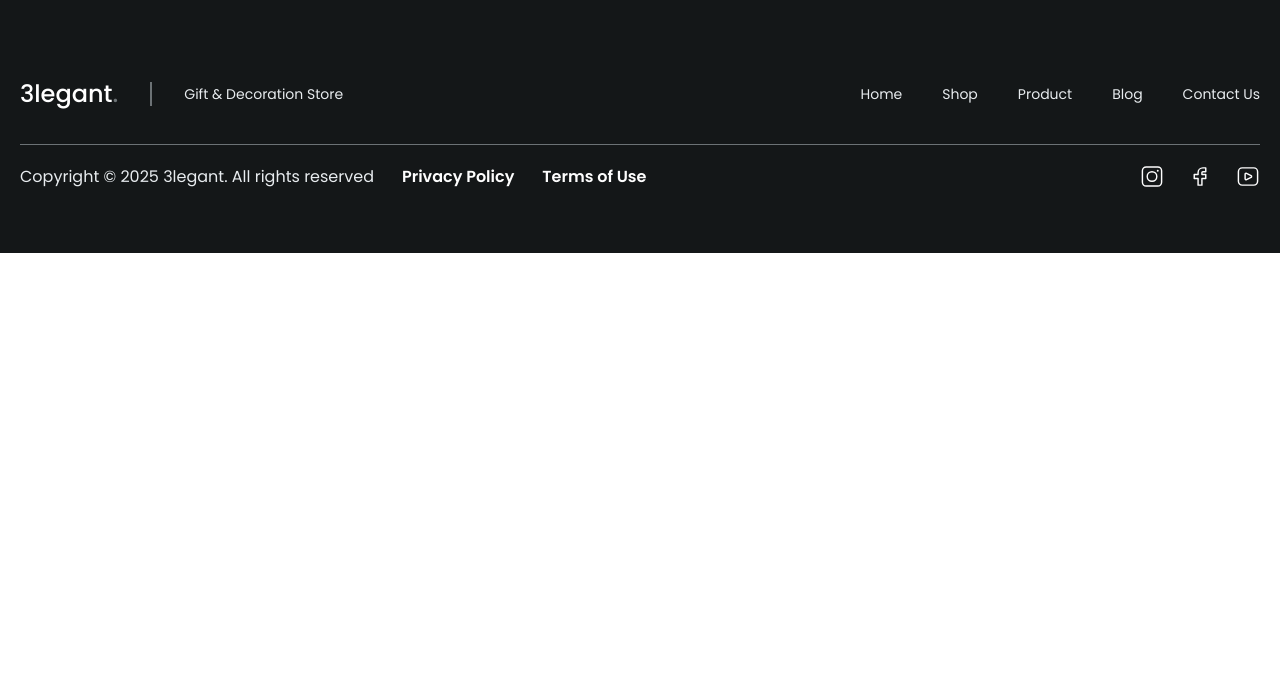
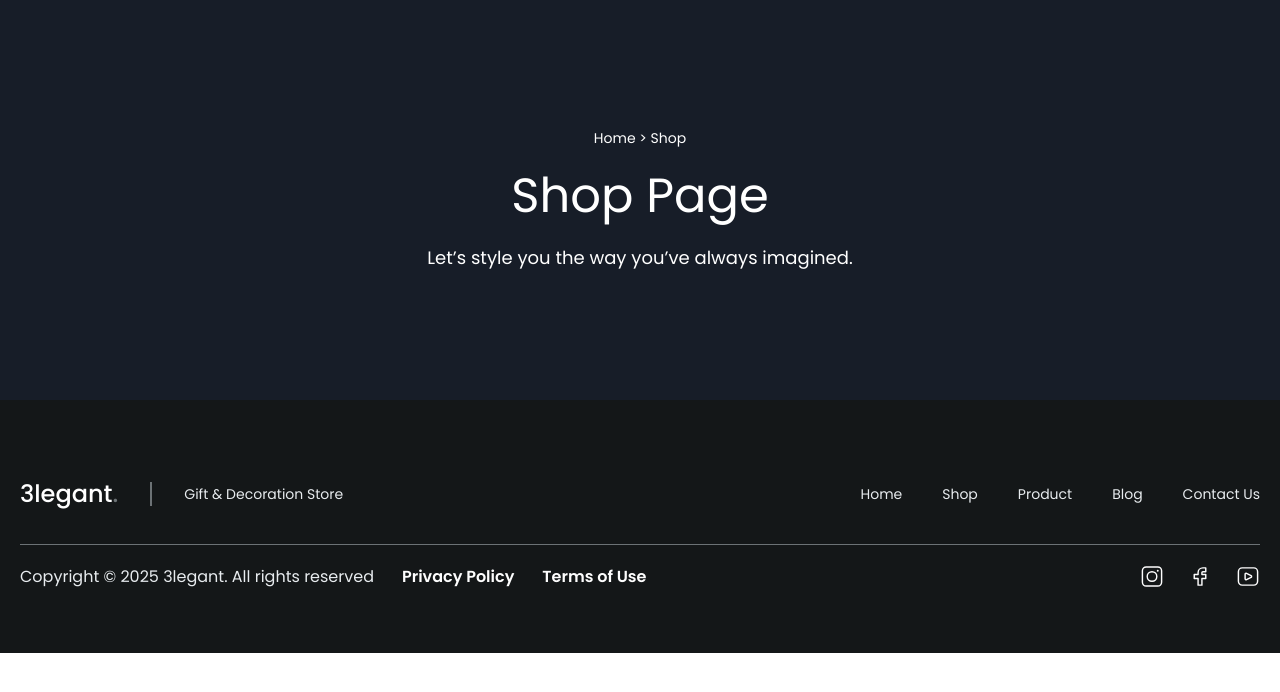
Before and after one commit to EmanuelCicero/3legant, a Next.js app in the folder client/: page / in a window 1280 px wide. Shown: the top 692 px of the page. Built offline with nearby package versions, Linux system fonts and the light colour scheme.

Commit message:
:sparkles: feat: add products page header with styling and content #15

```diff
--- a/client/src/app/page.tsx
+++ b/client/src/app/page.tsx
@@ -3,6 +3,13 @@ import Footer from '../components/footer';
 export default function Home() {
   return (
     <main className='container max-w-full'>
+      <section className='md:flex md:justify-center'>
+        <div className='md:container max-w-[80%] md:py-32 py-26 bg-neutral-700 text-white text-center flex flex-col gap-6 justify-center items-center mx-auto px-4'>
+          <span className='text-sm'>Home &gt; Shop</span>
+          <h1 className='md:text-5xl text-4xl'>Shop Page</h1>
+          <p className='md:text-lg text-base'>Let’s style you the way you’ve always imagined.</p>
+        </div>
+      </section>
       <Footer />
     </main>
   );
```
